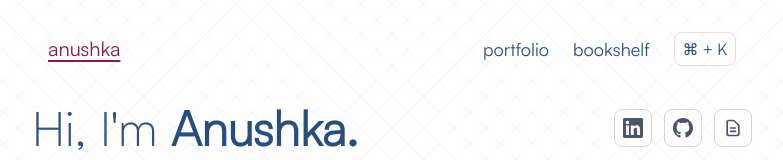
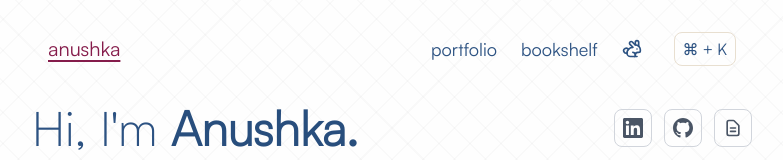
Before and after one commit to apun16/anushkapunukollu, a Next.js app: page / in a window 1280 px wide. Shown: the top 160 px of the page, without its empty margins (248-1031 px from the left). Built offline with nearby package versions, Linux system fonts and the light colour scheme.

Commit message:
feat: add rabbit holes tab to navbar

```diff
--- a/src/components/navbar.tsx
+++ b/src/components/navbar.tsx
@@ -8,6 +8,8 @@
   currentPage?: string;
 }
 
+import { Rabbit } from "lucide-react";
+
 export default function Navbar({ currentPage }: NavbarProps) {
   useTheme();
 
@@ -15,7 +17,6 @@
     <>
       <nav className="max-w-4xl w-full mx-auto mb-8 px-4">
         <div className="flex justify-between items-center flex-nowrap">
-          {/* Logo */}
           <Link
             href="/"
             className={`transition-all duration-200 whitespace-nowrap ${
@@ -28,12 +29,11 @@
             anushka
           </Link>
 
-          {/* Links + Command Button */}
           <div className="flex items-center gap-4 sm:gap-6 min-w-0">
             <Link
               href="/portfolio"
               className={`transition-all duration-200 whitespace-nowrap text-base sm:text-lg ${
-                currentPage === 'portfolio'
+                currentPage === 'experiences'
                   ? 'underline underline-offset-4 text-[var(--color-primary)]'
                   : 'hover:underline underline-offset-4 text-[var(--color-foreground)] hover:text-[var(--color-light)]'
               }`}
@@ -51,6 +51,17 @@
               style={{ fontFamily: 'Satoshi-Regular, Satoshi-Variable, system-ui, sans-serif' }}
             >
               bookshelf
+            </Link>
+            <Link
+              href="/rabbit-holes"
+              className={`transition-all duration-200 whitespace-nowrap text-base sm:text-lg ${
+                currentPage === 'rabbit-holes'
+                  ? 'underline underline-offset-4 text-[var(--color-primary)]'
+                  : 'hover:underline underline-offset-4 text-[var(--color-foreground)] hover:text-[var(--color-light)]'
+              }`}
+              style={{ fontFamily: 'Satoshi-Regular, Satoshi-Variable, system-ui, sans-serif' }}
+            >
+              <Rabbit className="mr-2 h-5 w-5" />
             </Link>
 
             <button
```
